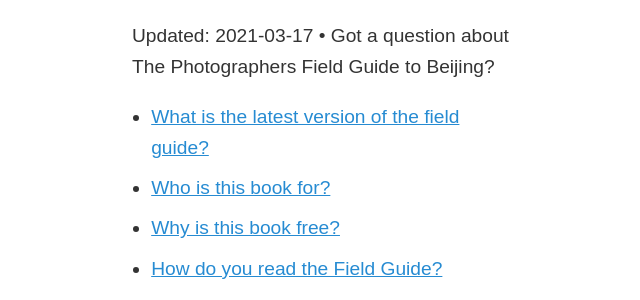
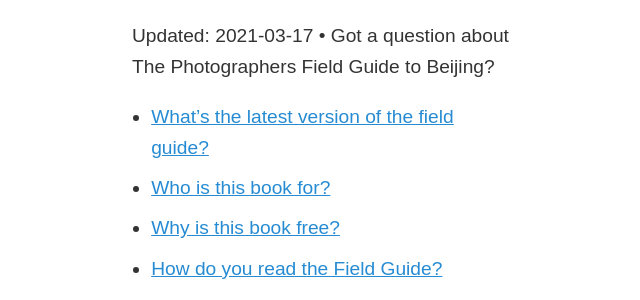
Before and after one commit to zachmccabe/zachmccabe.github.io, a Jekyll site: the page built from _beijing/faq.md, in a window 1280 px wide and 900 px high. Shown: the part 222-522 px from the top of the window, without its empty margins (316-956 px from the left). Built offline with Jekyll 4.4.1, drawn with Linux system fonts in a browser that asks for light colours; some of the changed text lies outside the part shown.

Commit message:
Update faq.md

```diff
--- a/_beijing/faq.md
+++ b/_beijing/faq.md
@@ -9,7 +9,7 @@
 Updated: {% include print_update.html %} • Got a question about The Photographers Field Guide to Beijing?
 
 
-* [What is the latest version of the field guide?](https://www.zachmccabe.com/beijing/faq.html#what-is-the-latest-version-of-the-field-guide)
+* [What's the latest version of the field guide?](https://www.zachmccabe.com/beijing/faq.html#whats-the-latest-version-of-the-field-guide)
 * [Who is this book for?](https://www.zachmccabe.com/beijing/faq.html#who-is-this-book-for)
 * [Why is this book free?](https://www.zachmccabe.com/beijing/faq.html#why-is-this-book-free)
 * [How do you read the Field Guide?](https://www.zachmccabe.com/beijing/faq.html#how-do-you-read-the-field-guide)
@@ -46,7 +46,7 @@
 
 This field guide previously sold for 25 USD. You're encouraged to spend the difference getting to know the locals.
 
-(FWIW you can buy a lot of [chuan'r] and [erguotou] for 25 USD.)
+FWIW you can buy a lot of [chuan'r] and [erguotou] for 25 USD.
 
 "The experience of spending many years among distant Others has taught me that friendliness towards another human being is the only attitude that can touch a chord of humanity in him," says Polish writer, Ryszard Kapuscinski.<sup>*</sup>
 
```
